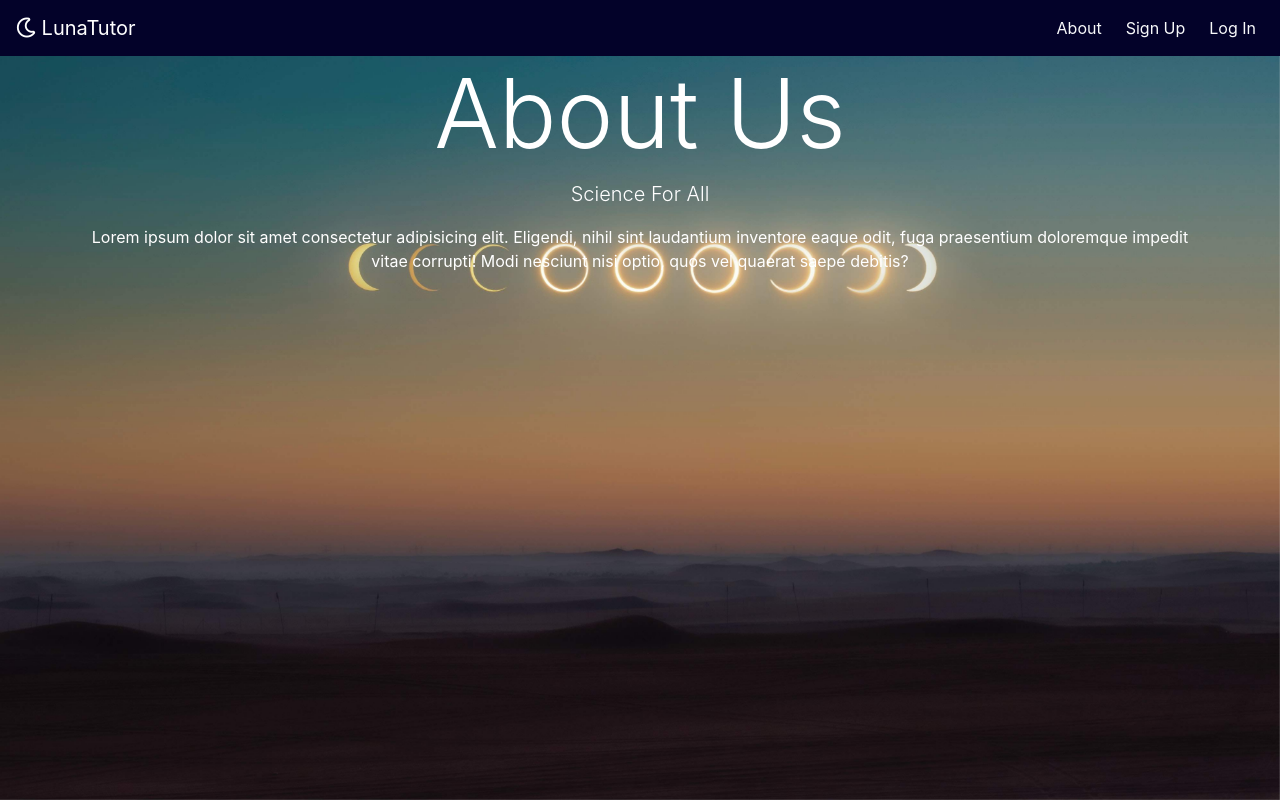
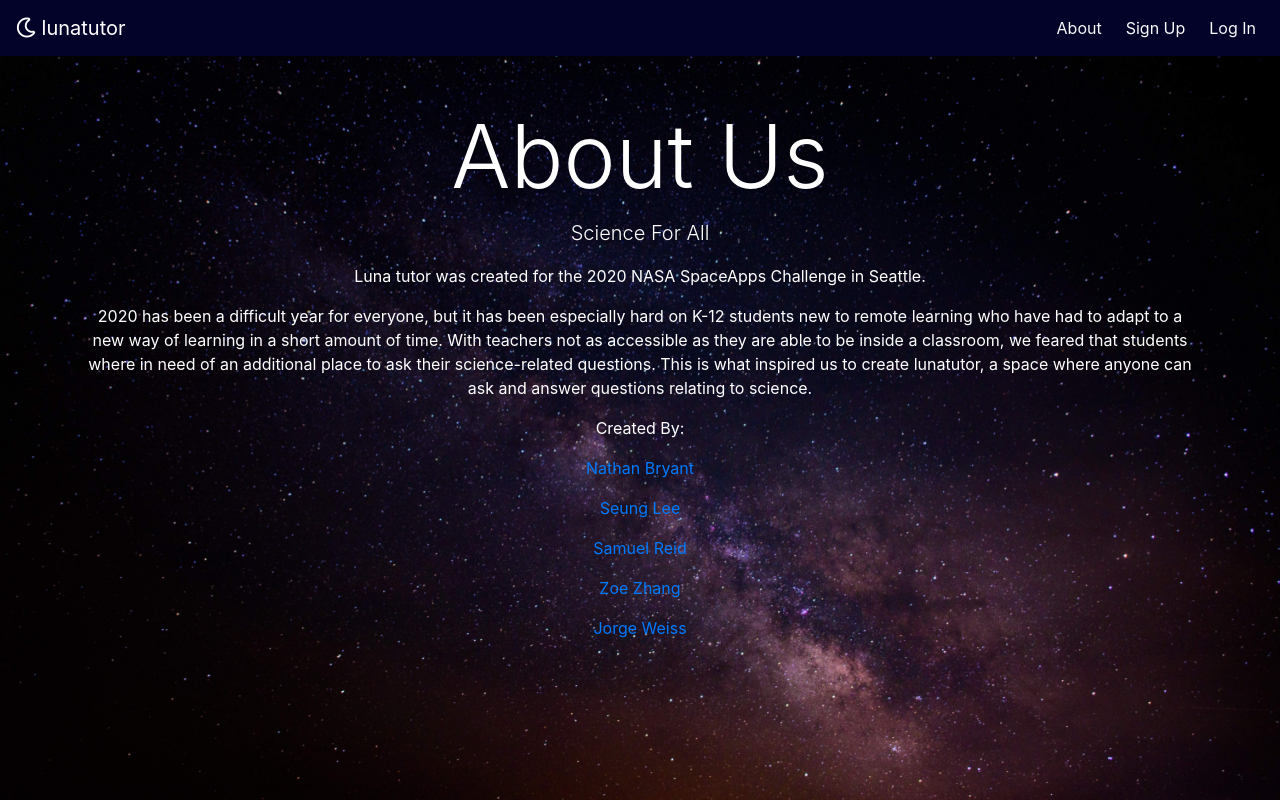
Before and after one commit to Luna-Tutor/lunaTutor, a Flask app: page /about in a window 1280 px wide. Run offline with Flask 2, Linux system fonts and the light colour scheme; some libraries are stand-ins or nearby versions.

Commit message:
Change styling for landing and about page

```diff
--- a/static/app.css
+++ b/static/app.css
@@ -6,7 +6,7 @@ body {
 }
 
 .homepage {
-  background-image: url("./images/background.jpg");
+  background-image: url("./images/background2.jpg");
   height: 100vh;
   background-size: cover;
   background-position: center;
@@ -77,3 +77,17 @@ body {
 .active-route {
   background-color: rgb(216, 248, 241);
 }
+
+#landing-pg-btn {
+  background-color: #3d6bc7;
+  border-color: #133d91;
+}
+
+#landing-pg-btn:hover {
+  background-color: #133d91;
+  border-color: #133d91;
+}
+
+#tutor {
+  color:#8d606d
+}
--- a/templates/about.html
+++ b/templates/about.html
@@ -2,11 +2,20 @@
     content %}
 
     <div class='text-white text-center'>
-        <h1 class='display-1'>About Us</h1>
+        <h1 class='mt-5 display-2 text-white'>About Us</h1>
         <p class='lead'>Science For All </p>
     </hr>
     <div class='container'>
-    <p>Lorem ipsum dolor sit amet consectetur adipisicing elit. Eligendi, nihil sint laudantium inventore eaque odit, fuga praesentium doloremque impedit vitae corrupti! Modi nesciunt nisi optio, quos vel quaerat saepe debitis?</p>
+    <p>Luna tutor was created for the 2020 NASA SpaceApps Challenge in Seattle.</p>
+    <p>2020 has been a difficult year for everyone, but it has been especially hard on K-12 students new to remote learning who have had to adapt to a new way of learning in a short amount of time. With teachers not as accessible as they are able to be inside a classroom, we feared that students where in need of an additional place to ask their science-related questions. This is what inspired us to create lunatutor, a space where anyone can ask and answer questions relating to science.</p>
+    <p>Created By:</p>
+
+    <p><a href="https://github.com/nbry">Nathan Bryant</a></p>
+    <p><a href="https://github.com/thorai219">Seung Lee</a></p>
+    <p><a href="https://github.com/exgin">Samuel Reid</a></p>
+    <p><a href="https://github.com/zoezhang926">Zoe Zhang</a></p>
+    <p><a href="https://github.com/JAWeiss89">Jorge Weiss</a></p>
+
     </div>
     </div>
 
--- a/templates/base.html
+++ b/templates/base.html
@@ -16,7 +16,7 @@
   <div class="homepage">
     <!-- NavBar Logo Icon & Login/logout -->
     <nav class="navbar sticky-top navbar-expand-lg navbar-dark" style="background-color: rgb(3, 2, 41)">
-      <a class="navbar-brand" href="/"><i class="far fa-moon"></i> LunaTutor </a>
+      <a class="navbar-brand" href="/"><i class="far fa-moon"></i> lunatutor </a>
       {% for category, message in get_flashed_messages(with_categories=True) %}
       <span class="alert alert-{{ category }} py-0 m-0">{{ message }}</span>
       {% endfor %}
```
Also changed, not shown: templates/home.html (+7 -9 lines), static/images/background2.jpg (added), 1 other file.
